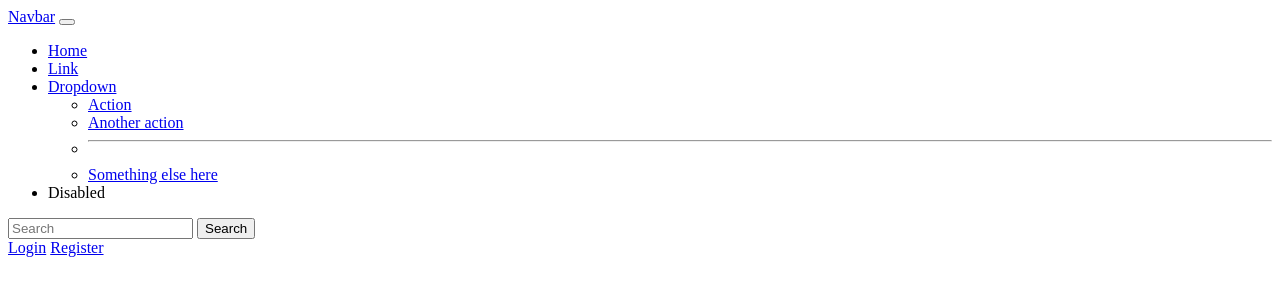
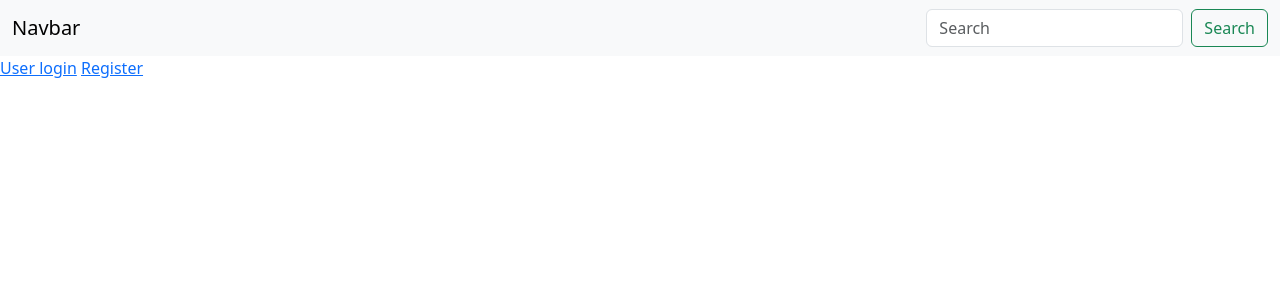
Before and after one commit to codegeek004/test, a Flask app: page / in a window 1280 px wide. Shown: the top 300 px of the page. Run offline with Flask 3, Linux system fonts and the light colour scheme.

Commit message:
flask-application

```diff
--- a/flaskr/auth.py
+++ b/flaskr/auth.py
@@ -5,7 +5,7 @@
 from functools import wraps
 
 #Blueprint
-auth = Blueprint('/auth',__name__)
+auth = Blueprint('auth',__name__)
 
 #register
 
--- a/flaskr/templates/add/add_data.html
+++ b/flaskr/templates/add/add_data.html
@@ -1,4 +1,4 @@
-{% extends 'layout.html' %}
+{% extends 'base.html' %}
 {%block title%}<h1>Add data</h1>{%endblock%}
 {%block body%}
 
--- a/flaskr/templates/auth/register.html
+++ b/flaskr/templates/auth/register.html
@@ -1,3 +1,4 @@
+{% extends "base.html" %}
 <!DOCTYPE html>
 <html lang="en">
     <head>
--- a/flaskr/templates/auth/userlogin.html
+++ b/flaskr/templates/auth/userlogin.html
@@ -1,3 +1,4 @@
+{% extends "base.html" %}
 <!DOCTYPE html>
 <html lang="en">
     <head>
--- /dev/null
+++ b/flaskr/templates/base.html
@@ -0,0 +1,29 @@
+	<!doctype html>
+<html lang="en">
+  <head>
+    <meta charset="utf-8">
+    <meta name="viewport" content="width=device-width, initial-scale=1">
+    <title> {%block title %} {% endblock %} </title>
+    <link href="https://cdn.jsdelivr.net/npm/bootstrap@5.3.3/dist/css/bootstrap.min.css" rel="stylesheet" integrity="sha384-QWTKZyjpPEjISv5WaRU9OFeRpok6YctnYmDr5pNlyT2bRjXh0JMhjY6hW+ALEwIH" crossorigin="anonymous">
+  </head>
+  <body>
+		<nav class="navbar bg-body-tertiary">
+		  <div class="container-fluid">
+		    <a class="navbar-brand">Navbar</a>
+		    <form class="d-flex" role="search">
+		      <input class="form-control me-2" type="search" placeholder="Search" aria-label="Search">
+		      <button class="btn btn-outline-success" type="submit">Search</button>
+		    </form>
+		  </div>
+		</nav>
+
+
+
+    {% block content %}
+
+    {% endblock %}
+
+
+    <script src="https://cdn.jsdelivr.net/npm/bootstrap@5.3.3/dist/js/bootstrap.bundle.min.js" integrity="sha384-YvpcrYf0tY3lHB60NNkmXc5s9fDVZLESaAA55NDzOxhy9GkcIdslK1eN7N6jIeHz" crossorigin="anonymous"></script>
+  </body>
+</html>
--- a/flaskr/templates/delete/delete_data.html
+++ b/flaskr/templates/delete/delete_data.html
@@ -1,4 +1,4 @@
-{% extends 'layout.html' %}
+{% extends 'base.html' %}
 {%block title%}Delete data{%endblock%}
 {%block body%}
     <h1>Delete data</h1>
--- a/flaskr/templates/index.html
+++ b/flaskr/templates/index.html
@@ -1,54 +1,9 @@
-<!Doctype html>
-<html lang="en">
-    <head>
-        <meta charset="utf-8">
-        <title>Reception</title>
+{% extends "base.html" %}
+{% block title %}Home Page{% endblock %}
+{% block content %}
 
-    </head>
-    <body>
-
-      <nav class="navbar navbar-expand-lg bg-body-tertiary">
-        <div class="container-fluid">
-          <a class="navbar-brand" href="#">Navbar</a>
-          <button class="navbar-toggler" type="button" data-bs-toggle="collapse" data-bs-target="#navbarSupportedContent" aria-controls="navbarSupportedContent" aria-expanded="false" aria-label="Toggle navigation">
-            <span class="navbar-toggler-icon"></span>
-          </button>
-          <div class="collapse navbar-collapse" id="navbarSupportedContent">
-            <ul class="navbar-nav me-auto mb-2 mb-lg-0">
-              <li class="nav-item">
-                <a class="nav-link active" aria-current="page" href="#">Home</a>
-              </li>
-              <li class="nav-item">
-                <a class="nav-link" href="#">Link</a>
-              </li>
-              <li class="nav-item dropdown">
-                <a class="nav-link dropdown-toggle" href="#" role="button" data-bs-toggle="dropdown" aria-expanded="false">
-                  Dropdown
-                </a>
-                <ul class="dropdown-menu">
-                  <li><a class="dropdown-item" href="#">Action</a></li>
-                  <li><a class="dropdown-item" href="#">Another action</a></li>
-                  <li><hr class="dropdown-divider"></li>
-                  <li><a class="dropdown-item" href="#">Something else here</a></li>
-                </ul>
-              </li>
-              <li class="nav-item">
-                <a class="nav-link disabled" aria-disabled="true">Disabled</a>
-              </li>
-            </ul>
-            <form class="d-flex" role="search">
-              <input class="form-control me-2" type="search" placeholder="Search" aria-label="Search">
-              <button class="btn btn-outline-success" type="submit">Search</button>
-            </form>
-          </div>
-        </div>
-      </nav>
-        <div class="content" loading="ph">
-            <div class="cta-buttons">
-                <a href="/userlogin">Login</a>
-                <a href="/register">Register </a>
-            </div>
-        </div>
-
-    </body>
-</html>
+<div class="cta-buttons">
+    <a href="/userlogin">User login</a>
+    <a href="/register">Register</a>
+</div>
+{% endblock %}
--- a/flaskr/templates/update/update_data.html
+++ b/flaskr/templates/update/update_data.html
@@ -1,4 +1,4 @@
-{% extends 'layout.html' %}
+{% extends 'base.html' %}
 {%block title%}Edit data{%endblock%}
 {%block body%}
 <h1>Edit data</h1>
--- a/flaskr/templates/view/view_data.html
+++ b/flaskr/templates/view/view_data.html
@@ -1,4 +1,4 @@
-{% extends 'layout.html' %}
+
 {%block body%}
 
     <div class="flash-messages">
```
Also changed, not shown: flaskr/templates/layout.html (deleted, +0 -34 lines).
